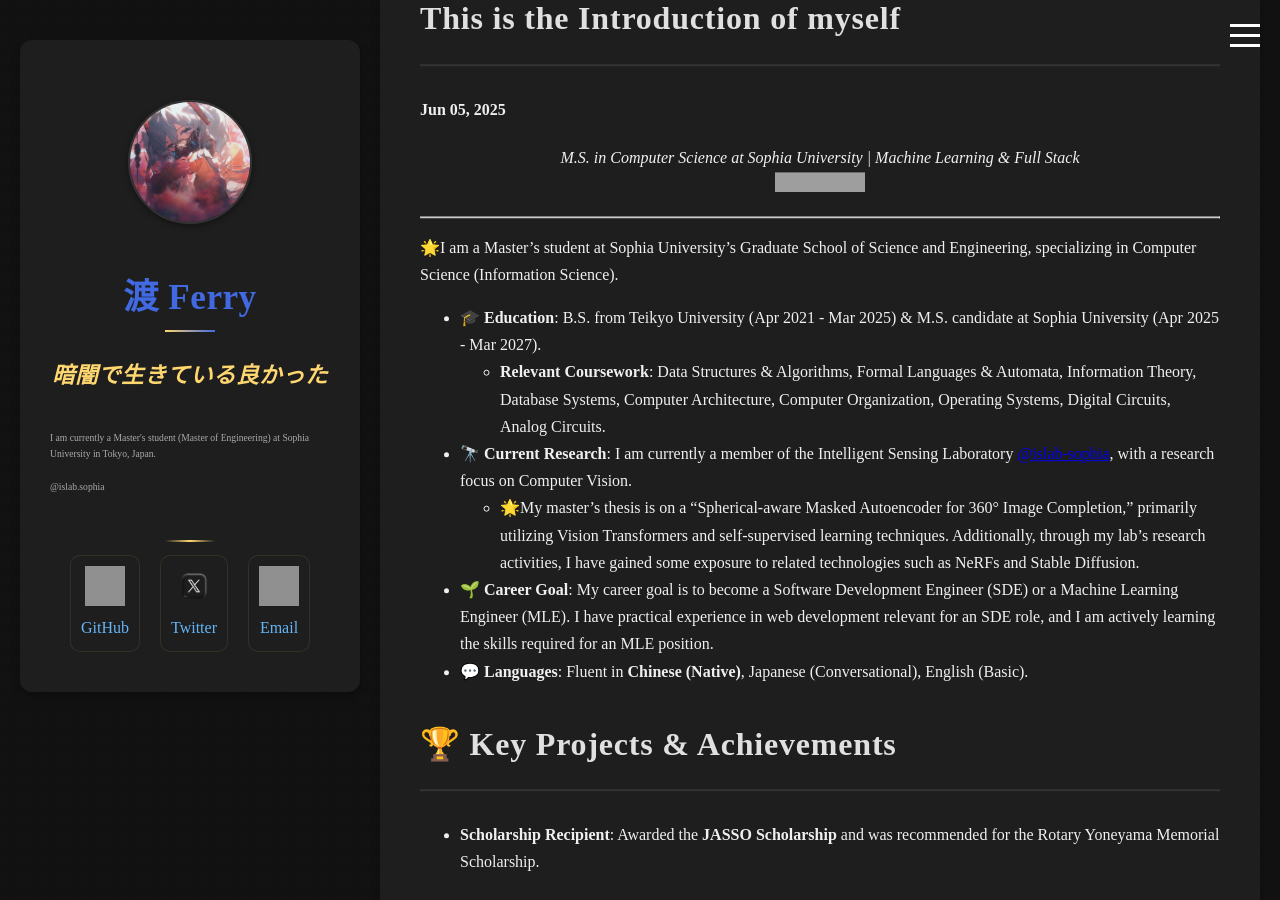
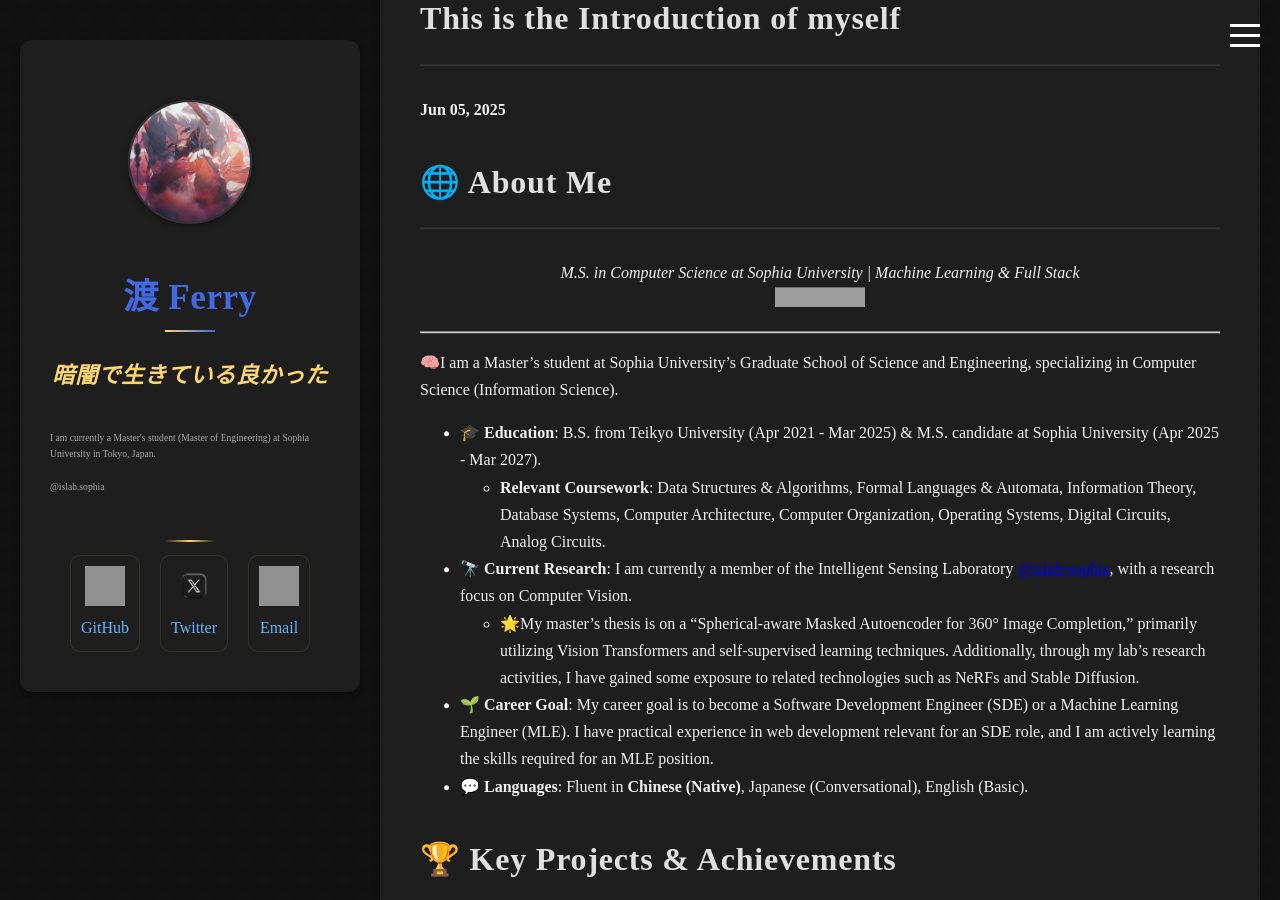
Before and after one commit to shengruduzhou/shengruduzhou.github.io, a Jekyll site: the page built from _posts/2025-06-05-Introduction.md, in a window 1280 px wide and 900 px high, scrolled down 1272 px. Built offline with Jekyll 4.4.1, drawn with Linux system fonts in a browser that asks for light colours; some of the changed text lies outside the part shown; grey boxes are pictures that could not be loaded.

Commit message:
added emoji

```diff
--- a/_posts/2025-06-05-Introduction.md
+++ b/_posts/2025-06-05-Introduction.md
@@ -9,6 +9,9 @@ tags: ["Information", "Myself", "experience"]
 
 <h3>{{ page.title }}</h3>
 <h4>{{ page.date | date: "%b %d, %Y" }}</h4>
+
+### 🌐 About Me
+
 <p align="center">
   <em>M.S. in Computer Science at Sophia University | Machine Learning & Full Stack </em>
   <br />
@@ -19,7 +22,7 @@ tags: ["Information", "Myself", "experience"]
 
 ---
 
-🌟I am a Master's student at Sophia University's Graduate School of Science and Engineering, specializing in Computer Science (Information Science).
+🧠I am a Master's student at Sophia University's Graduate School of Science and Engineering, specializing in Computer Science (Information Science).
 
 - 🎓 **Education**: B.S. from Teikyo University (Apr 2021 - Mar 2025) & M.S. candidate at Sophia University (Apr 2025 - Mar 2027).
   - **Relevant Coursework**: Data Structures & Algorithms, Formal Languages & Automata, Information Theory, Database Systems, Computer Architecture, Computer Organization, Operating Systems, Digital Circuits, Analog Circuits.
```
Also changed, not shown: other parts of _posts/2025-06-05-Introduction.md (+2 -2 lines).
